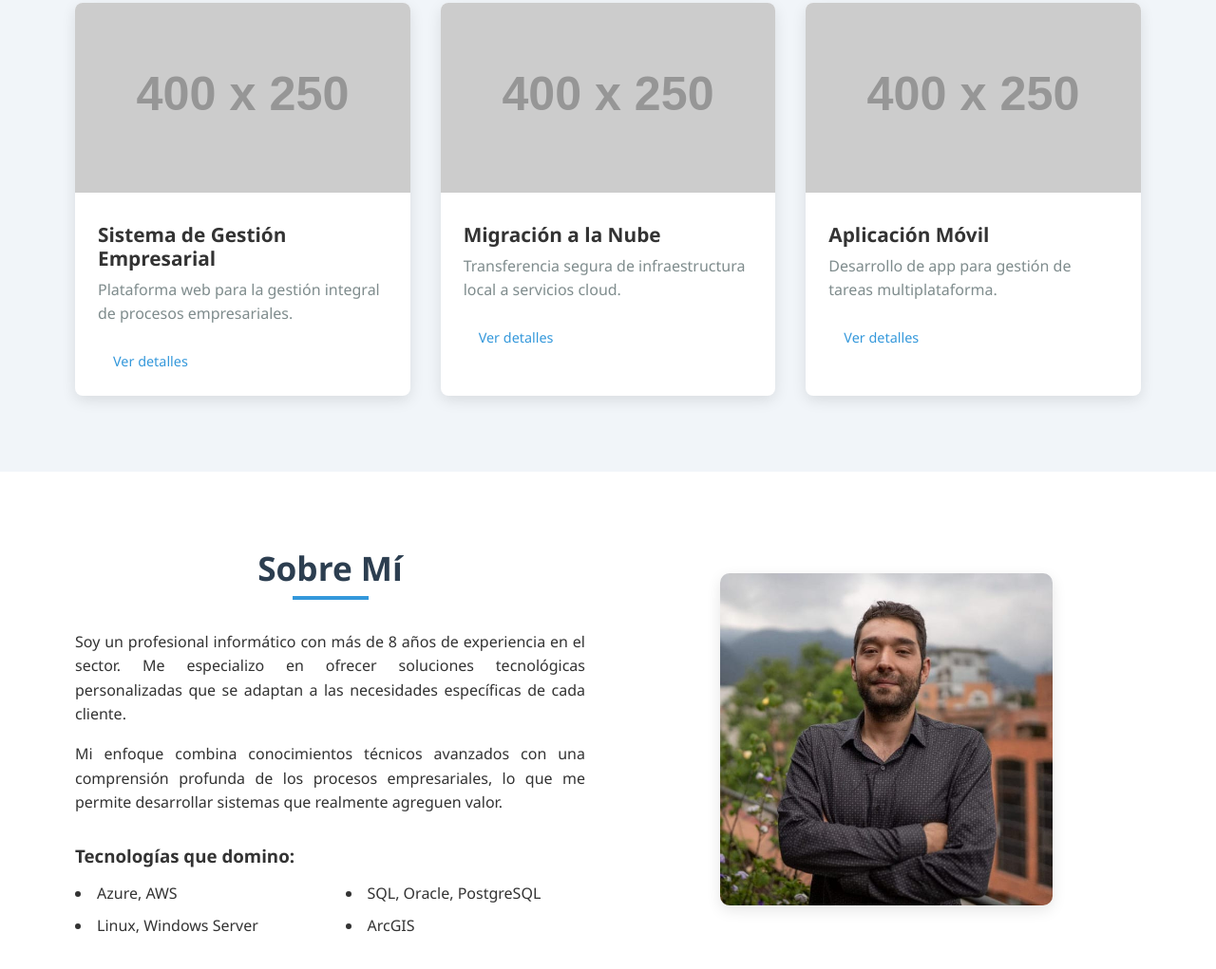
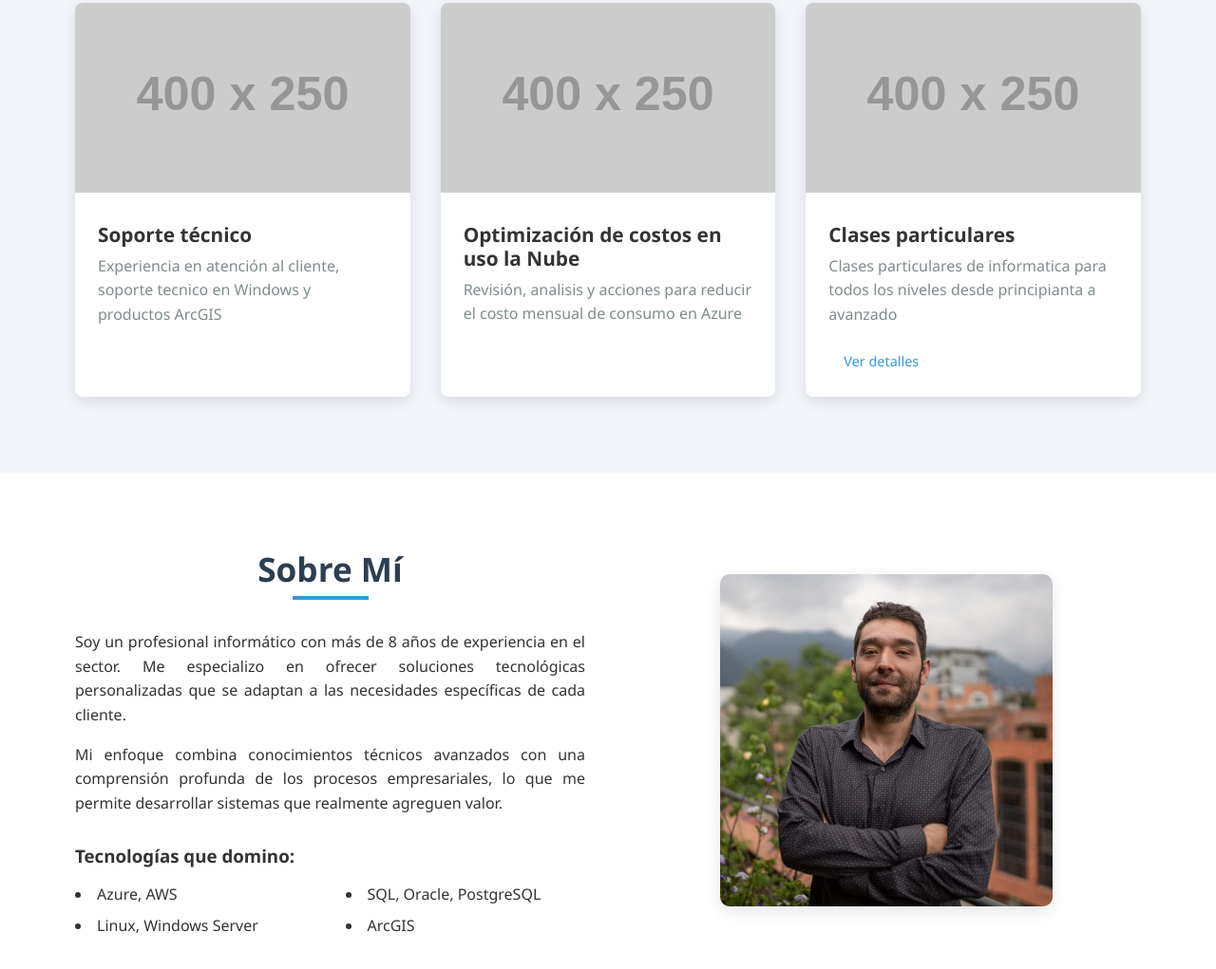
Before and after one commit to Madaru69/portafolio, a plain HTML site: page index.html in a window 1280 px wide. Shown: the part 1464-2485 px from the top of the page at 95% size. Drawn offline with Linux system fonts and the light colour scheme; placeholder pictures from the web are drawn by us; a script that the page names is missing.

Commit message:
Update index.html
Cambios en proyectos

```diff
--- a/index.html
+++ b/index.html
@@ -79,25 +79,26 @@
                 <div class="project-card">
                     <img src="https://via.placeholder.com/400x250" alt="Proyecto 1">
                     <div class="project-info">
-                        <h3>Sistema de Gestión Empresarial</h3>
-                        <p>Plataforma web para la gestión integral de procesos empresariales.</p>
-                        <a href="#" class="btn-small">Ver detalles</a>
+                        <h3>Soporte técnico</h3>
+                        <p>Experiencia en atención al cliente, soporte tecnico en Windows y productos ArcGIS</p>
+<!--                         <a href="#" class="btn-small">Ver detalles</a> -->
                     </div>
                 </div>
                 <div class="project-card">
                     <img src="https://via.placeholder.com/400x250" alt="Proyecto 2">
                     <div class="project-info">
-                        <h3>Migración a la Nube</h3>
-                        <p>Transferencia segura de infraestructura local a servicios cloud.</p>
-                        <a href="#" class="btn-small">Ver detalles</a>
+                        <h3>Optimización de costos en uso la Nube</h3>
+                        <p>Revisión, analisis y acciones para reducir el costo mensual de consumo en Azure</p>
+<!--                         <a href="#" class="btn-small">Ver detalles</a> -->
                     </div>
                 </div>
                 <div class="project-card">
                     <img src="https://via.placeholder.com/400x250" alt="Proyecto 3">
                     <div class="project-info">
-                        <h3>Aplicación Móvil</h3>
-                        <p>Desarrollo de app para gestión de tareas multiplataforma.</p>
-                        <a href="#" class="btn-small">Ver detalles</a>
+                        <h3>Clases particulares</h3>
+                        <p>Clases particulares de informatica para todos los niveles desde principianta a avanzado</p>
+                        <a href="https://www.superprof.es/profesor-informatica-para-todas-las-edades-niveles-desde-principiantes-hasta-avanzados-disponibilidad-las-tardes-online.html" class="btn-small" target="_blank">Ver detalles</a>
+<!--                         <a href="#" class="btn-small">Ver detalles</a> -->
                     </div>
                 </div>
             </div>
```
